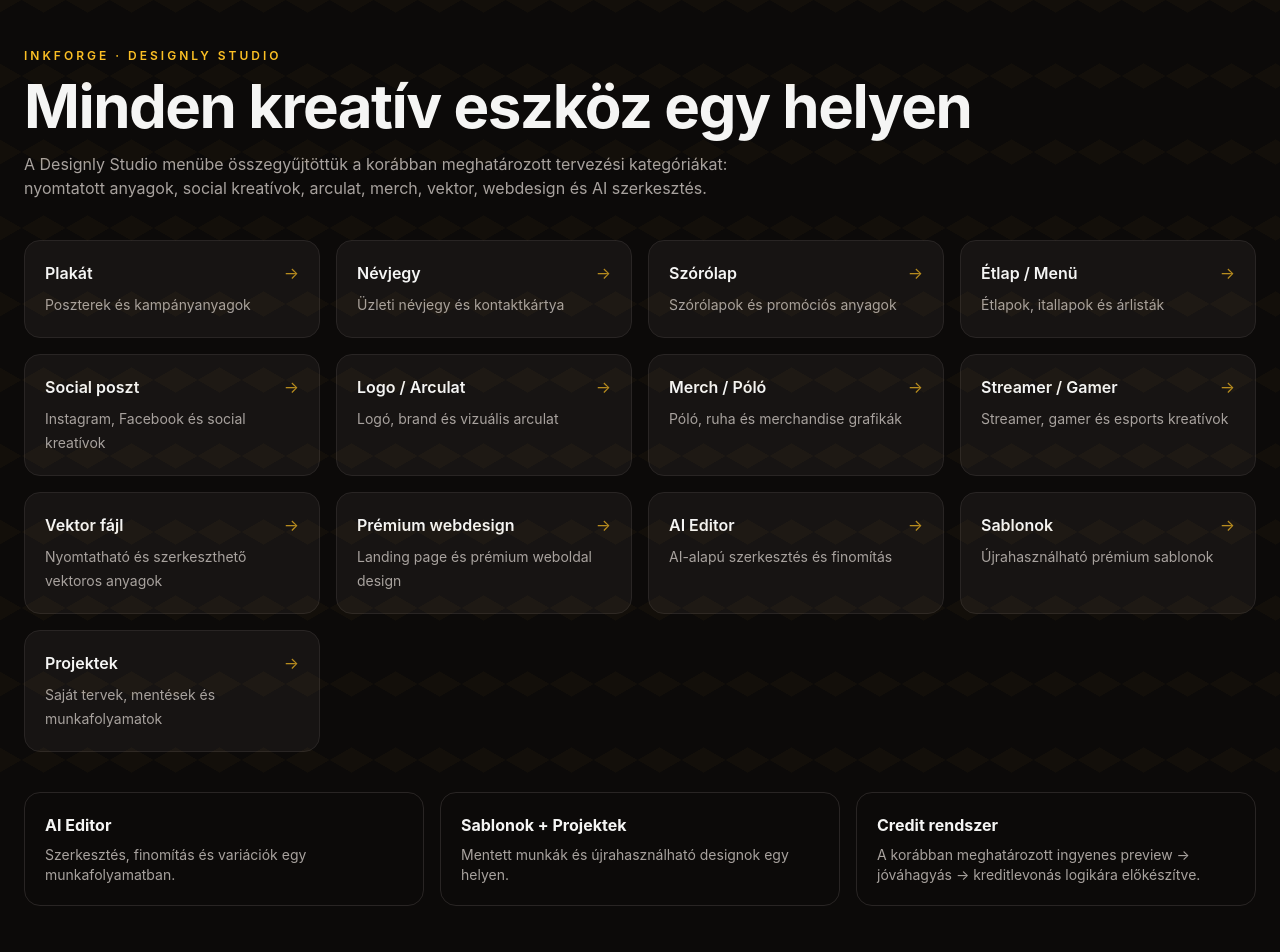
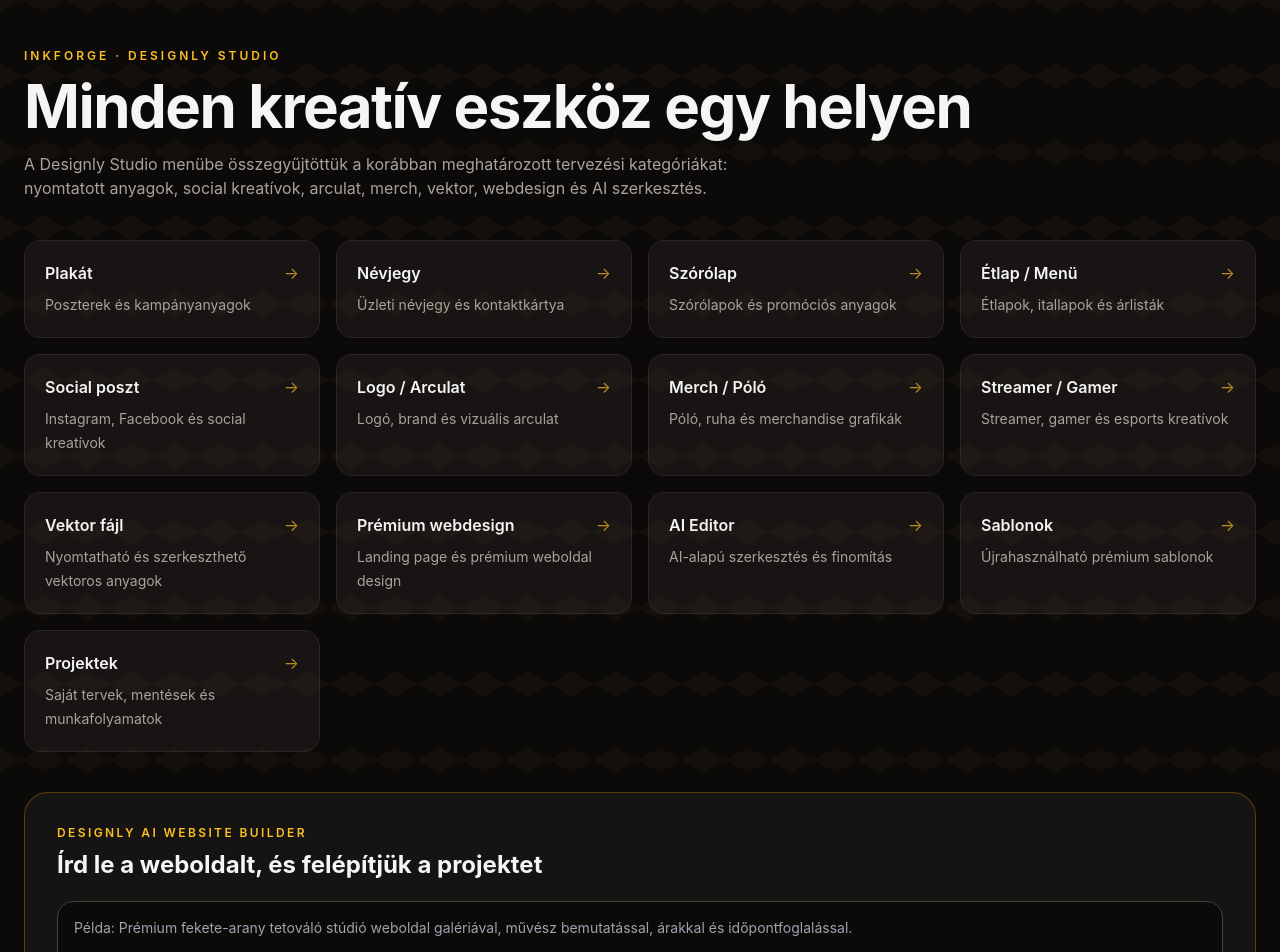
Before and after one commit to inkforgehungary-ux/inkforge, a Next.js app: page /en/designly in a window 1280 px wide. Shown: the top 952 px of the page. Built offline with nearby package versions, Linux system fonts and the light colour scheme.

Commit message:
Connect Designly Studio page to AI website generator

```diff
--- a/app/[lang]/designly/page.js
+++ b/app/[lang]/designly/page.js
@@ -1,3 +1,5 @@
+import DesignlyGenerator from '../../../components/DesignlyGenerator';
+
 const TOOLS = [
   ['poster','Plakát','Poszterek és kampányanyagok'],
   ['business-card','Névjegy','Üzleti névjegy és kontaktkártya'],
@@ -44,6 +46,7 @@ export default function DesignlyPage({ params, searchParams }) {
             </a>
           ))}
         </div>
+        <DesignlyGenerator lang={lang} />
         <div className="mt-10 grid gap-4 md:grid-cols-3">
           <div className="rounded-2xl border border-stone-800 p-5"><b>AI Editor</b><p className="mt-2 text-sm text-stone-400">Szerkesztés, finomítás és variációk egy munkafolyamatban.</p></div>
           <div className="rounded-2xl border border-stone-800 p-5"><b>Sablonok + Projektek</b><p className="mt-2 text-sm text-stone-400">Mentett munkák és újrahasználható designok egy helyen.</p></div>
```
